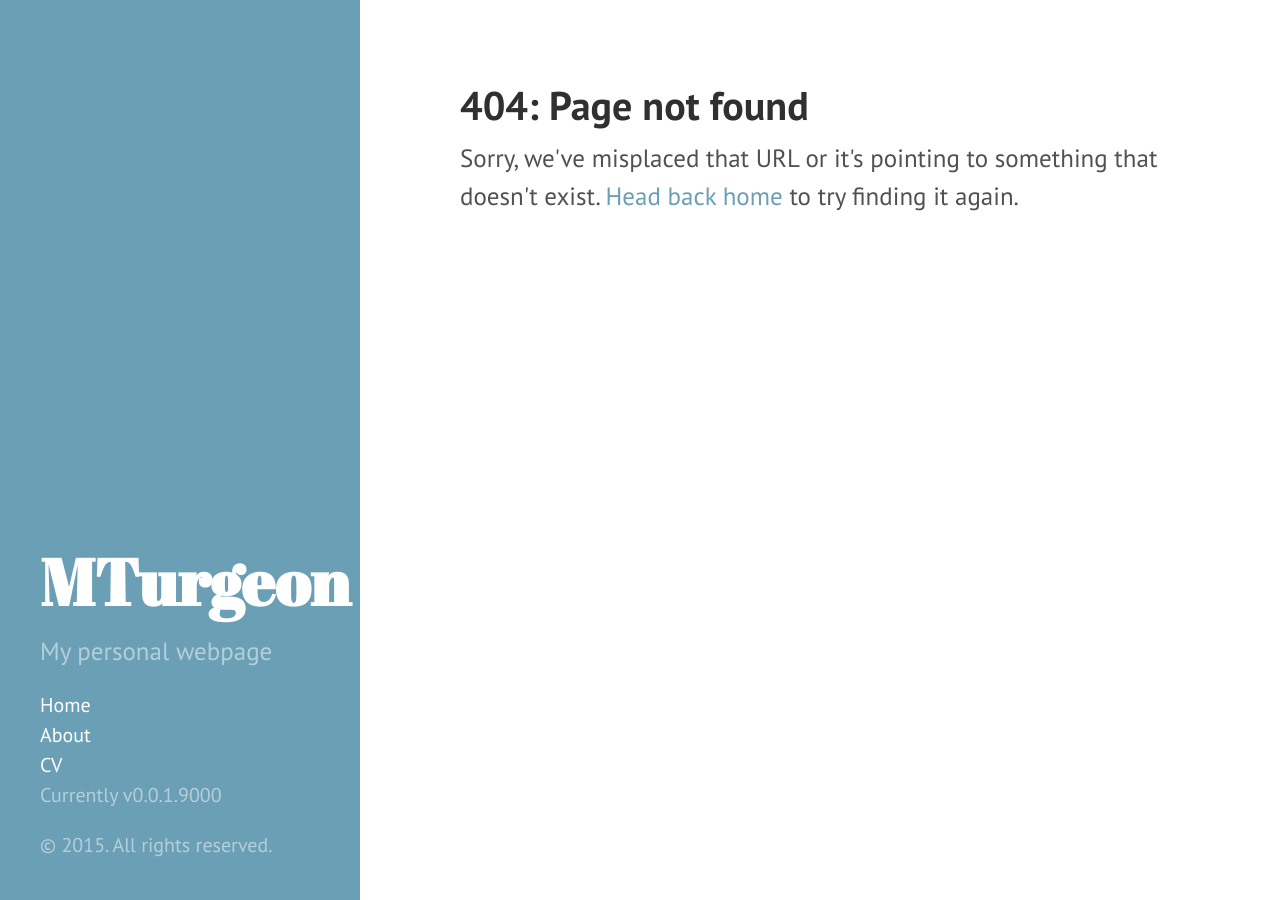
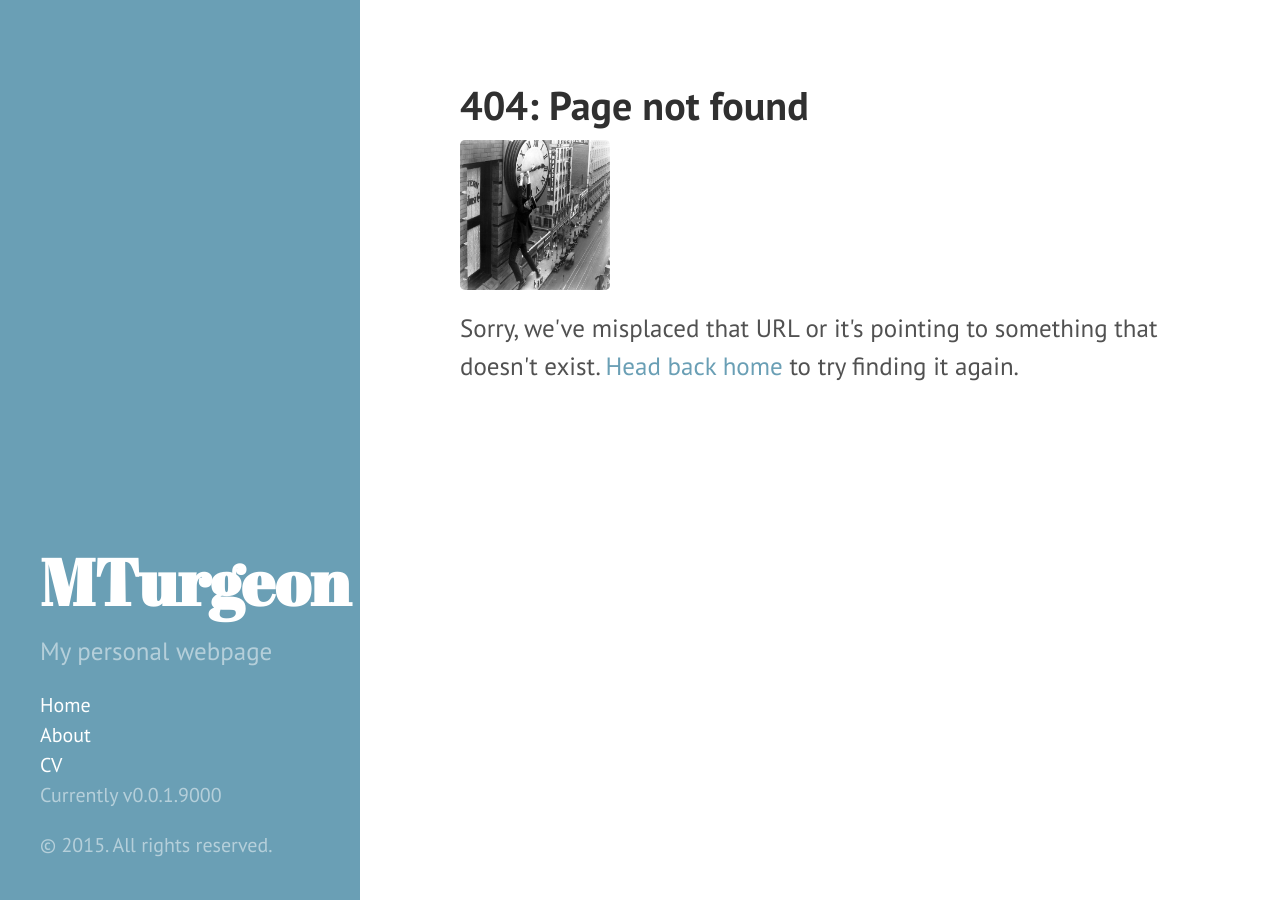
Before and after one commit to turgeonmaxime/old_website, a Jekyll site: the page built from 404.html, in a window 1280 px wide. Built offline with Jekyll 4.4.1, drawn with Linux system fonts in a browser that asks for light colours; Markdown is read by kramdown in place of the engine named in the settings.

Commit message:
change 404 page

```diff
--- a/404.html
+++ b/404.html
@@ -5,6 +5,6 @@ title: "404: Page not found"
 
 <div class="page">
   <h1 class="page-title">404: Page not found</h1>
-  <!-- <img src="/public/safety.jpg" id="404image" /> -->
+  <img src="/public/safety.jpg" width=150em height=150em margin=auto />
   <p class="lead">Sorry, we've misplaced that URL or it's pointing to something that doesn't exist. <a href="/">Head back home</a> to try finding it again.</p>
 </div>
```
